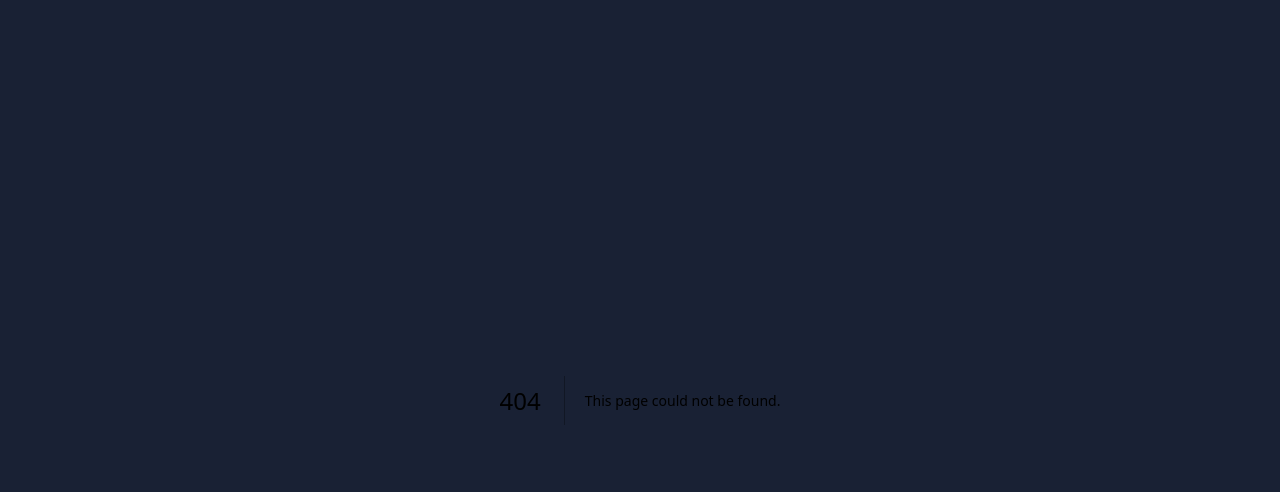
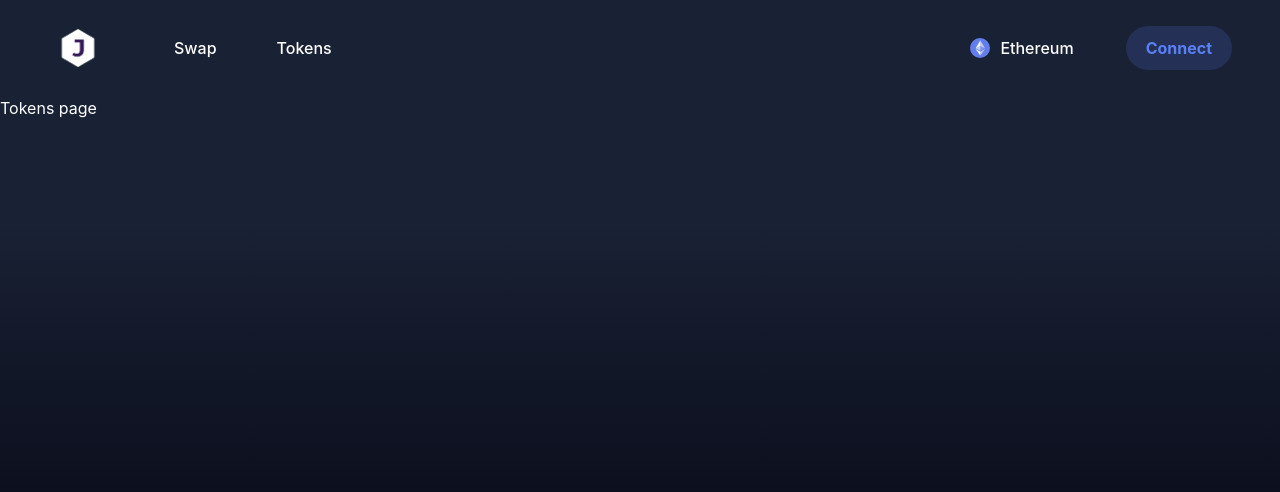
Before and after one commit to Jovian-Dsouza/jovi-dex, a Next.js app: page /tokens in a window 1280 px wide. Before the commit this address had no page. Shown: the top 492 px of the page. Built offline with nearby package versions, Linux system fonts and the light colour scheme.

Commit message:
Add Starting Swap and Tokens page and configure routing

```diff
--- a/next.config.js
+++ b/next.config.js
@@ -1,6 +1,15 @@
 /** @type {import('next').NextConfig} */
 const nextConfig = {
   reactStrictMode: true,
-}
+  async redirects() {
+    return [
+      {
+        source: "/",
+        destination: "/swap",
+        permanent: true,
+      },
+    ];
+  },
+};
 
-module.exports = nextConfig
+module.exports = nextConfig;
--- a/src/components/Header.js
+++ b/src/components/Header.js
@@ -1,20 +1,33 @@
 import Image from "next/image";
+import Link from "next/link";
 
 function Header() {
   return (
     <header className="h-24 flex justify-between items-center px-12">
       <div className="flex items-center gap-8">
-        <Image className="pr-5" src="/logo.png" width={80} height={80} alt="logo" />
+        <Image
+          className="pr-5"
+          src="/logo.png"
+          width={80}
+          height={80}
+          alt="logo"
+        />
         <div className="flex items-center p-2.5 px-3.5 rounded font-medium transition duration-300 hover:bg-slate-800">
-          Swap
+          <Link href="/swap">Swap</Link>
         </div>
         <div className="flex items-center p-2.5 px-3.5 rounded font-medium transition duration-300 hover:bg-slate-800">
-          Tokens
+          <Link href="/tokens">Tokens</Link>
         </div>
       </div>
       <div class="flex items-center justify-end gap-10">
         <div class="flex items-center p-2.5 px-3 rounded font-medium transition duration-300 hover:bg-slate-800">
-          <Image className="pr-2.5" src="/eth.svg" alt="" width={30} height={30}/>
+          <Image
+            className="pr-2.5"
+            src="/eth.svg"
+            alt=""
+            width={30}
+            height={30}
+          />
           <div>Ethereum</div>
         </div>
         <div class="bg-[#243056] font-bold transition duration-300 text-[#5981F3] p-2.5 px-5 rounded-full hover:text-[#3b4874]">
--- /dev/null
+++ b/src/components/Layout.js
@@ -0,0 +1,8 @@
+import Header from "./Header";
+
+export default function Layout({children}){
+    return <div>
+        <Header/>
+        <main>{children}</main>
+    </div>
+}
--- a/src/pages/_app.js
+++ b/src/pages/_app.js
@@ -1,5 +1,10 @@
+import Layout from '@/components/Layout'
 import '@/styles/globals.css'
 
 export default function App({ Component, pageProps }) {
-  return <Component {...pageProps} />
+  return (
+    <Layout>
+      <Component {...pageProps} />
+    </Layout>
+  );
 }
--- a/src/pages/index.js
+++ b/src/pages/index.js
@@ -1,5 +1,4 @@
-import Header from "@/components/Header";
 
 export default function Home() {
-  return <div><Header/></div>;
+  return <div>Home Page</div>;
 }
--- /dev/null
+++ b/src/pages/swap.js
@@ -0,0 +1,3 @@
+export default function Swap(){
+    return <div>Swap page</div>
+}
--- /dev/null
+++ b/src/pages/tokens.js
@@ -0,0 +1,3 @@
+export default function Tokens() {
+  return <div>Tokens page</div>;
+}
```
